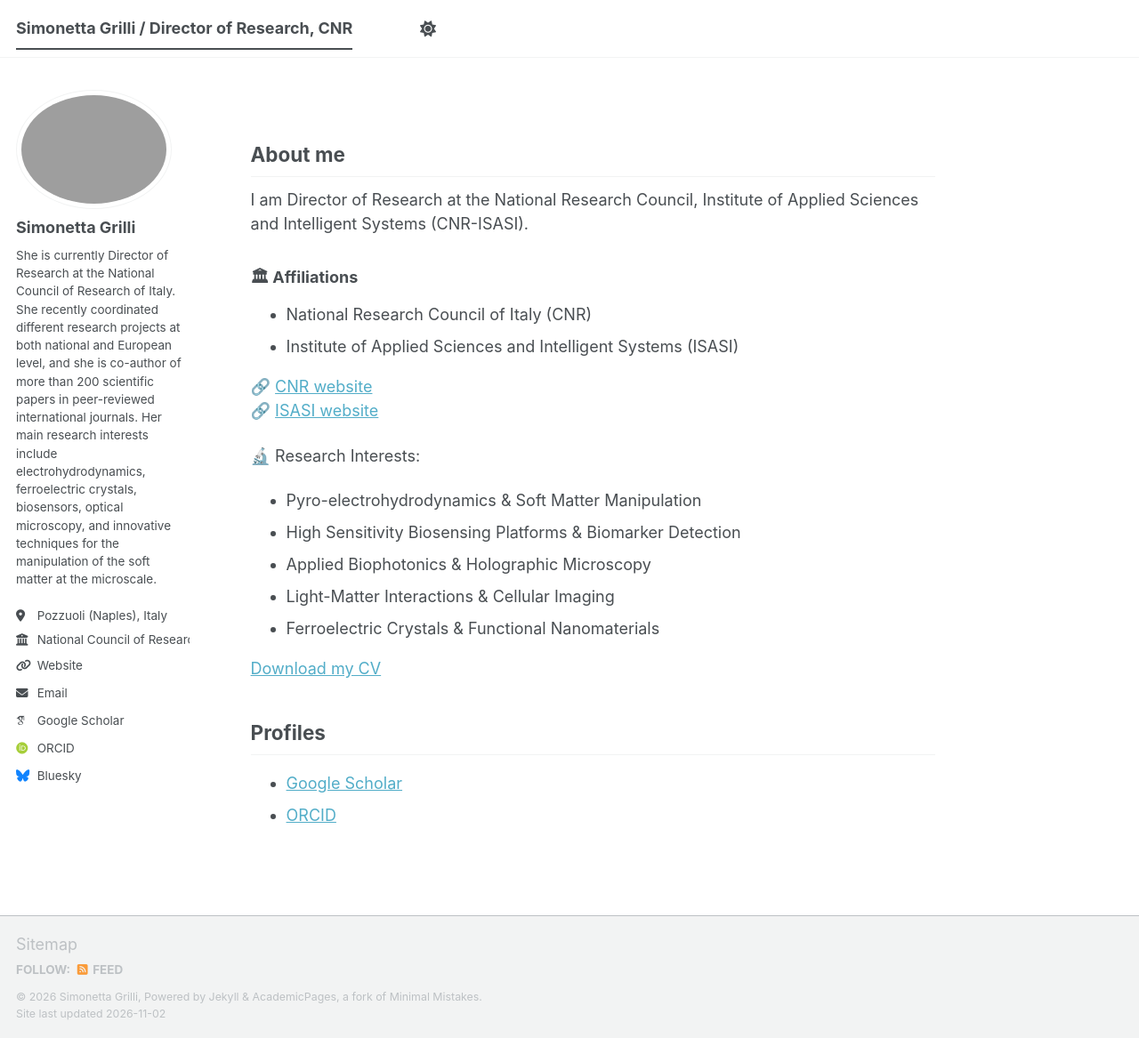
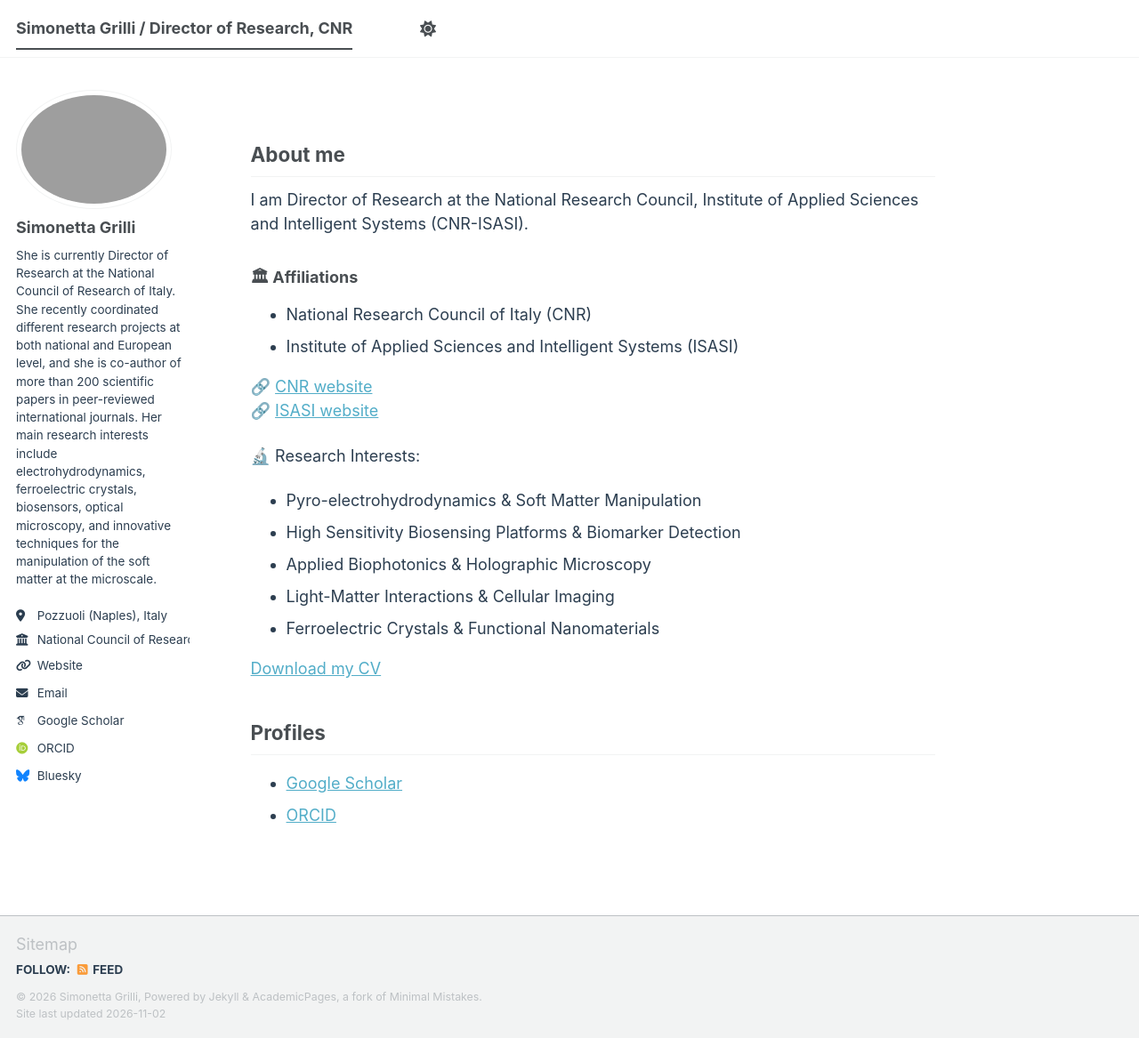
Before and after one commit to simonettagrilli/simonettagrilli.github.io, a Jekyll site: the page built from _pages/about.md, in a window 1280 px wide and 1167 px high. Shown: the whole window at 89% size. Built offline with Jekyll 4.4.1, drawn with Linux system fonts in a browser that asks for light colours; some web fonts are replaced; a script bundle is joined from its source files by our own code; library files that are not in the unit come from our copies.

Commit message:
Add custom text color to body and text elements

```diff
--- a/_sass/_themes.scss
+++ b/_sass/_themes.scss
@@ -106,3 +106,7 @@
 body {
   background-color: #f8f9fa;
 }
+/* Custom text color */
+body, p, li, span {
+  color: #2c3e50;
+}
```
